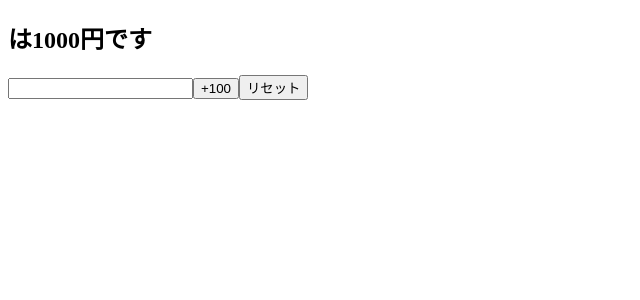
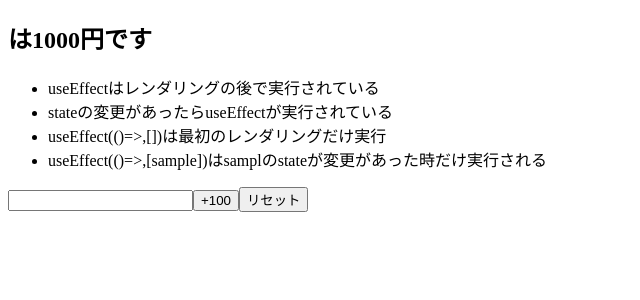
Before and after one commit to tksat/study, a React (Create React App) app in the folder react-hooks/: page / in a window 1280 px wide. Shown: the top 300 px of the page, without its empty margins (0-640 px from the left). Built offline with nearby package versions, Linux system fonts and the light colour scheme.

Commit message:
useEffectの使い方

```diff
--- a/react-hooks/src/App.js
+++ b/react-hooks/src/App.js
@@ -1,11 +1,22 @@
-import React,{ useState } from 'react'
+import React,{ useState, useEffect } from 'react'
 
 const App = props => {
   const [state, setState] = useState(props)
   const {name, price} = state
+
+  useEffect(() => {
+    console.log("componentDidMounのようにレンダリング後に実行")
+  },[name])
+
   return (
     <>
       <h2>{`${name}は${price}円です`}</h2>
+      <ul>
+        <li>useEffectはレンダリングの後で実行されている</li>
+        <li>stateの変更があったらuseEffectが実行されている</li>
+        <li>useEffect(()=>{},[])は最初のレンダリングだけ実行</li>
+        <li>useEffect(()=>{},[sample])はsamplのstateが変更があった時だけ実行される</li>
+      </ul>
       <input onChange={e => setState({...state, name: e.target.value})} value={name} />
       <button onClick={() => setState({...state, price: price + 100})}>+100</button>
       <button onClick={() => setState(props)}>リセット</button>
```
